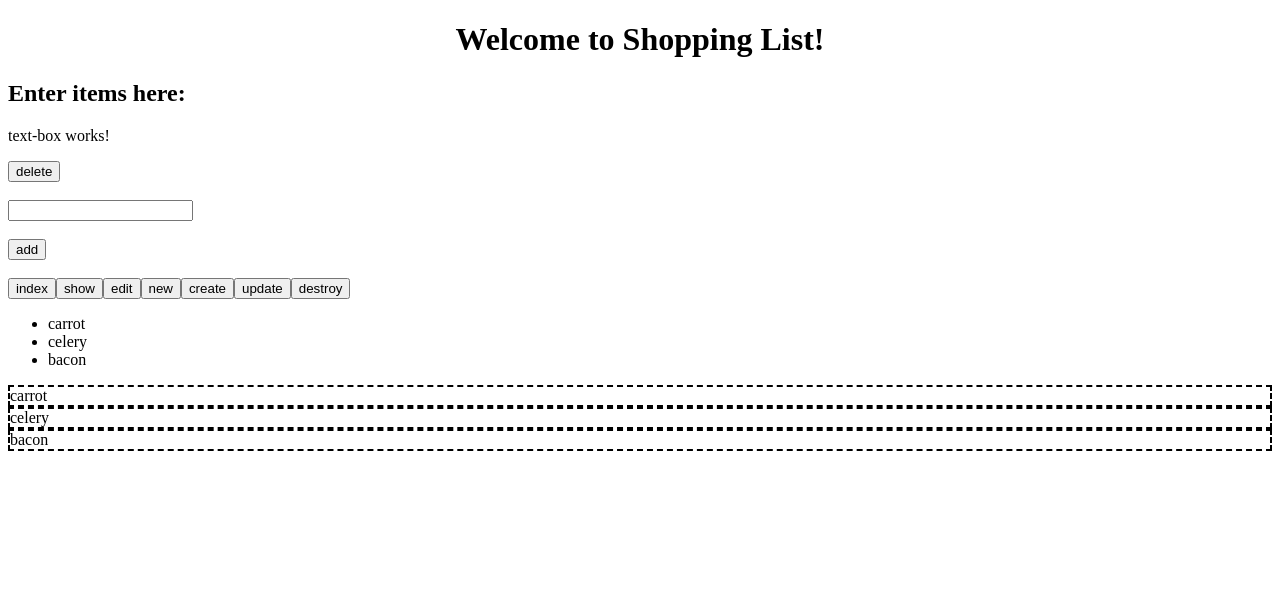
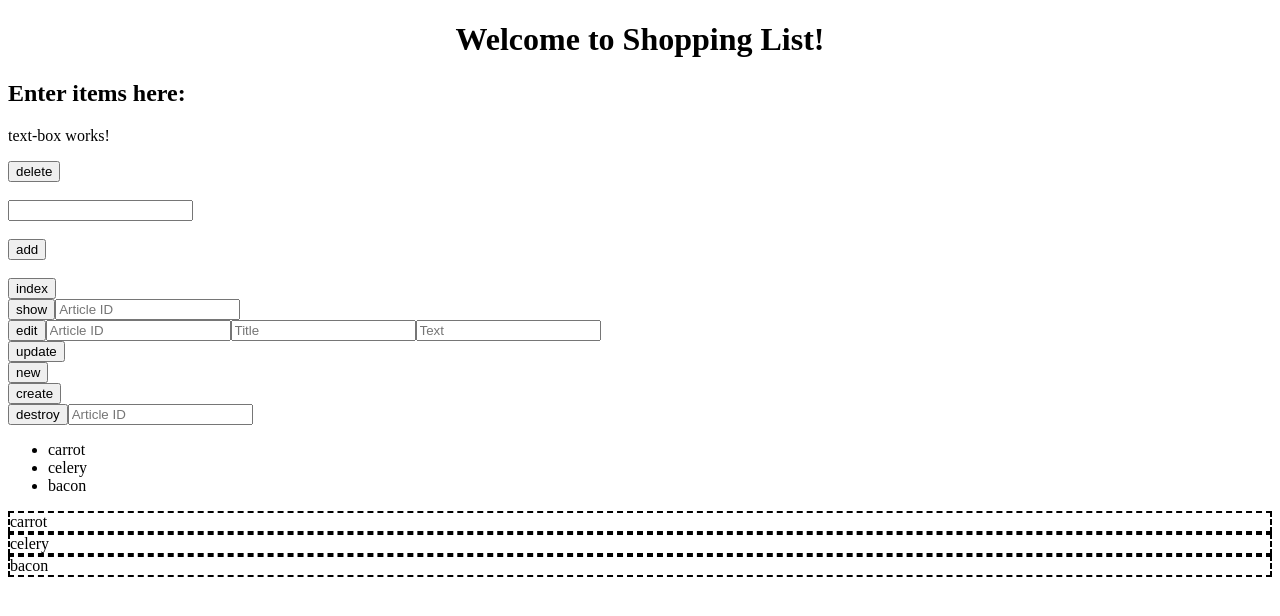
Before and after one commit to kz53/shopping-list, an Angular app: page / in a window 1280 px wide. Shown: the top 616 px of the page. Built offline with nearby package versions, Linux system fonts and the light colour scheme.

Commit message:
finished crud

```diff
--- a/src/app/app.module.ts
+++ b/src/app/app.module.ts
@@ -3,8 +3,7 @@ import { NgModule } from '@angular/core';
 import { HttpClientModule } from '@angular/common/http';
 import { AppComponent } from './app.component';
 import { TextBoxComponent } from './text-box/text-box.component';
-
-import { FormsModule } from '@angular/forms';
+import { FormsModule, ReactiveFormsModule } from '@angular/forms';
 
 @NgModule({
   declarations: [
@@ -14,7 +13,8 @@ import { FormsModule } from '@angular/forms';
   imports: [
     BrowserModule,
     FormsModule,
-    HttpClientModule
+    HttpClientModule,
+    ReactiveFormsModule
   ],
   providers: [],
   bootstrap: [AppComponent]
--- a/src/app/text-box/text-box.component.html
+++ b/src/app/text-box/text-box.component.html
@@ -11,12 +11,30 @@
 <br>
 <br>
 <button (click)="onIndex()" >index</button>
-<button (click)="onShow()" >show</button>
+<br>
+<button (click)="onShow()" >show</button><input type="text" [(ngModel)]="show_article_id" placeholder="Article ID">
+<br>
 <button (click)="onEdit()" >edit</button>
+<div style="display:inline;" *ngIf="this.edit_visible">
+    <input type="text" placeholder="Article ID" [(ngModel)]="edit_article_id">
+    <input type="text" placeholder="Title" [(ngModel)]="edit_title">
+    <input type="text" placeholder="Text" [(ngModel)]="edit_text">
+</div>
+<br>
+<button (click)="onUpdate()" [disabled] = "enable_update">update</button>
+<br>
 <button (click)="onNew()" >new</button>
-<button (click)="onCreate()" >create</button>
-<button (click)="onUpdate()" >update</button>
-<button (click)="onDestroy()" >destroy</button>
+<div style="display:inline;" *ngIf="this.new_visible">
+    <input type="text" placeholder="Title" [(ngModel)]="new_title">
+    <input type="text" placeholder="Text" [(ngModel)]="new_text">
+</div>
+<br>
+<button (click)="onCreate()" [disabled] = "enable_create">create</button>
+<br>
+<button (click)="onDestroy()">destroy</button>
+<div style="display:inline;">
+    <input type="text" placeholder="Article ID" [(ngModel)]="destroy_article_id">
+</div>
 <div>
     <ul>
         <li *ngFor="let item of food_item_list">
@@ -29,3 +47,9 @@
 <div style="border: 2px dashed black;" *ngFor="let item of food_item_list">
     {{ item.name }}
 </div>
+
+<!-- <form method="post" accept-charset="UTF-8" action="http://localhost:3000/articles">
+    <input type="text" name="article[title]" value="rrrrrr">
+    <textarea name="article[text]" value="rrrrrr"></textarea>
+    <input type="submit" name="commit"  value="Create Article">
+</form> -->
--- a/src/app/text-box/text-box.component.ts
+++ b/src/app/text-box/text-box.component.ts
@@ -2,6 +2,8 @@ import { Component, OnInit } from '@angular/core';
 import { FoodItem } from '../food-item';
 import { MOCKFOODLIST} from '../mock-food-list'
 import { HttpClient } from '@angular/common/http';
+import { FormGroup, FormControl } from '@angular/forms';
+
 
 @Component({
   selector: 'app-text-box',
@@ -12,11 +14,26 @@ export class TextBoxComponent implements OnInit {
   new_food_name = "";
   food_item_list: FoodItem[];
   rand_data: string;
+  show_article_id: number;
+  edit_visible: boolean = true;
+  new_visible: boolean = false;
+  enable_update: boolean = false;
+  enable_create: boolean = false;
 
+  edit_article_id:number;
+  edit_title: string;
+  edit_text: string;
+  new_title: string;
+  new_text: string;
+
+  destroy_article_id: string;
+
+  // constructor(private http: HttpClient, private builder: FormBuilder, private group: FormGroup){}
   constructor(private http: HttpClient){}
 
   ngOnInit() {
     this.food_item_list = MOCKFOODLIST;
+
   }
 
   onClickDelete(){
@@ -38,45 +55,62 @@ export class TextBoxComponent implements OnInit {
   }
 
   onShow(){
-    this.http.get('http://localhost:3000/articles/3')
+    this.http.get(`http://localhost:3000/articles/${this.show_article_id}`  )
              .subscribe(res => {
                console.log(res);
              });
   }
 
   onEdit(){
-    this.http.get('http://localhost:3000/articles/')
+    // this.toggleEdit();
+    if(this.edit_article_id != null){
+      this.http.get(`http://localhost:3000/articles/${this.edit_article_id}/edit`  )
+             .subscribe(res => {
+               console.log(res);
+               this.edit_title = res["title"];
+               this.edit_text = res["text"];
+             });
+    }
+  }
+
+  onUpdate(){
+    console.log(this.edit_title);
+    console.log(this.edit_text);
+    this.http.put(`http://localhost:3000/articles/${this.edit_article_id}`, {title: this.edit_title, text: this.edit_text})
              .subscribe(res => {
                console.log(res);
              });
   }
 
   onNew(){
-    this.http.get('http://localhost:3000/articles/')
+    this.toggleNew();
+  }
+
+  onCreate(){
+    //this.http.post('http://localhost:3000/articles', this.myForm.getRawValue())
+
+    this.http.post('http://localhost:3000/articles', {title:this.new_title, text:this.new_text})
+             .subscribe(res => {
+               console.log('returned');
+               console.log(res);
+             });
+  }
+
+
+
+  onDestroy(){
+    this.http.delete(`http://localhost:3000/articles/${this.destroy_article_id}`)
              .subscribe(res => {
                console.log(res);
              });
   }
 
-  onCreate(){
-    this.http.get('http://localhost:3000/articles/')
-             .subscribe(res => {
-               console.log(res);
-             });
+  toggleNew(){
+    this.new_visible = !this.new_visible;
   }
 
-  onUpdate(){
-    this.http.get('http://localhost:3000/articles/')
-             .subscribe(res => {
-               console.log(res);
-             });
-  }
-
-  onDestroy(){
-    this.http.get('http://localhost:3000/articles/')
-             .subscribe(res => {
-               console.log(res);
-             });
+  toggleEdit(){
+    this.edit_visible = !this.edit_visible;
   }
 
 }
```
Also changed, not shown: 1 other file (tests, documents, lock files or other folders).
